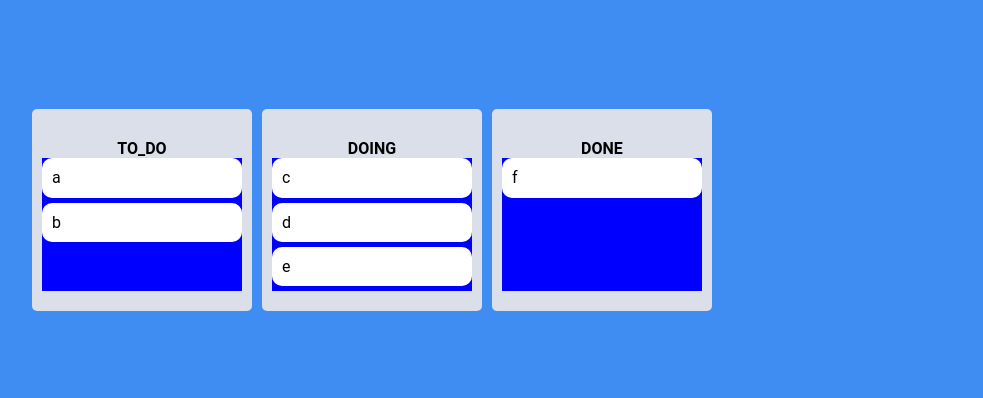
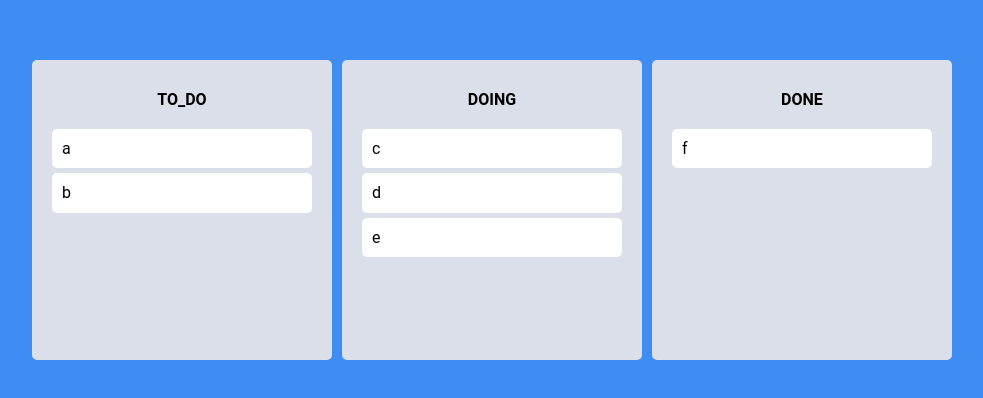
Before and after one commit to SM0413/react-dragNdrop, a React (Create React App) app: page / in a window 1280 px wide. Shown: the part 190-588 px from the top of the page, without its empty margins (268-1251 px from the left). Built offline with nearby package versions, Linux system fonts and the light colour scheme.

Commit message:
Final Styles

```diff
--- a/src/Components/Board.tsx
+++ b/src/Components/Board.tsx
@@ -3,13 +3,14 @@
 import DragabbleCard from "./DragabbleCard";
 
 const Wrapper = styled.div`
-  padding: 20px 10px;
+  width: 300px;
   padding-top: 30px;
   background-color: ${(props) => props.theme.boardColor};
   border-radius: 5px;
-  min-height: 200px;
+  min-height: 300px;
   display: flex;
   flex-direction: column;
+  overflow: hidden;
 `;
 
 const Title = styled.h1`
@@ -26,9 +27,14 @@
 
 const Area = styled.div<IAreaProps>`
   background-color: ${(props) =>
-    props.isDraggingOver ? "pink" : props.isDraggingFromThis ? "red" : "blue"};
+    props.isDraggingOver
+      ? "#dfe6e9"
+      : props.isDraggingFromThis
+      ? "#b2bec3"
+      : "transparent"};
   flex-grow: 1;
   transition: background-color 0.3s ease-in-out;
+  padding: 20px;
 `;
 
 interface IBoardProps {
--- a/src/Components/DragabbleCard.tsx
+++ b/src/Components/DragabbleCard.tsx
@@ -2,11 +2,14 @@
 import { Draggable } from "react-beautiful-dnd";
 import styled from "styled-components";
 
-const Card = styled.div`
-  padding: 10px 10px;
-  background-color: ${(props) => props.theme.cardColor};
+const Card = styled.div<{ isDragging: boolean }>`
+  border-radius: 5px;
   margin-bottom: 5px;
-  border-radius: 10px;
+  padding: 10px;
+  background-color: ${(props) =>
+    props.isDragging ? "#e4f2ff" : props.theme.cardColor};
+  box-shadow: ${(props) =>
+    props.isDragging ? "0px 2px 5px rgba(0, 0, 0, 0.05)" : "none"};
 `;
 
 interface IDragabbleCardProps {
@@ -17,8 +20,9 @@
 function DragabbleCard({ toDo, index }: IDragabbleCardProps) {
   return (
     <Draggable key={toDo} draggableId={toDo} index={index}>
-      {(magic) => (
+      {(magic, snapshot) => (
         <Card
+          isDragging={snapshot.isDragging}
           ref={magic.innerRef}
           {...magic.draggableProps}
           {...magic.dragHandleProps}
```
